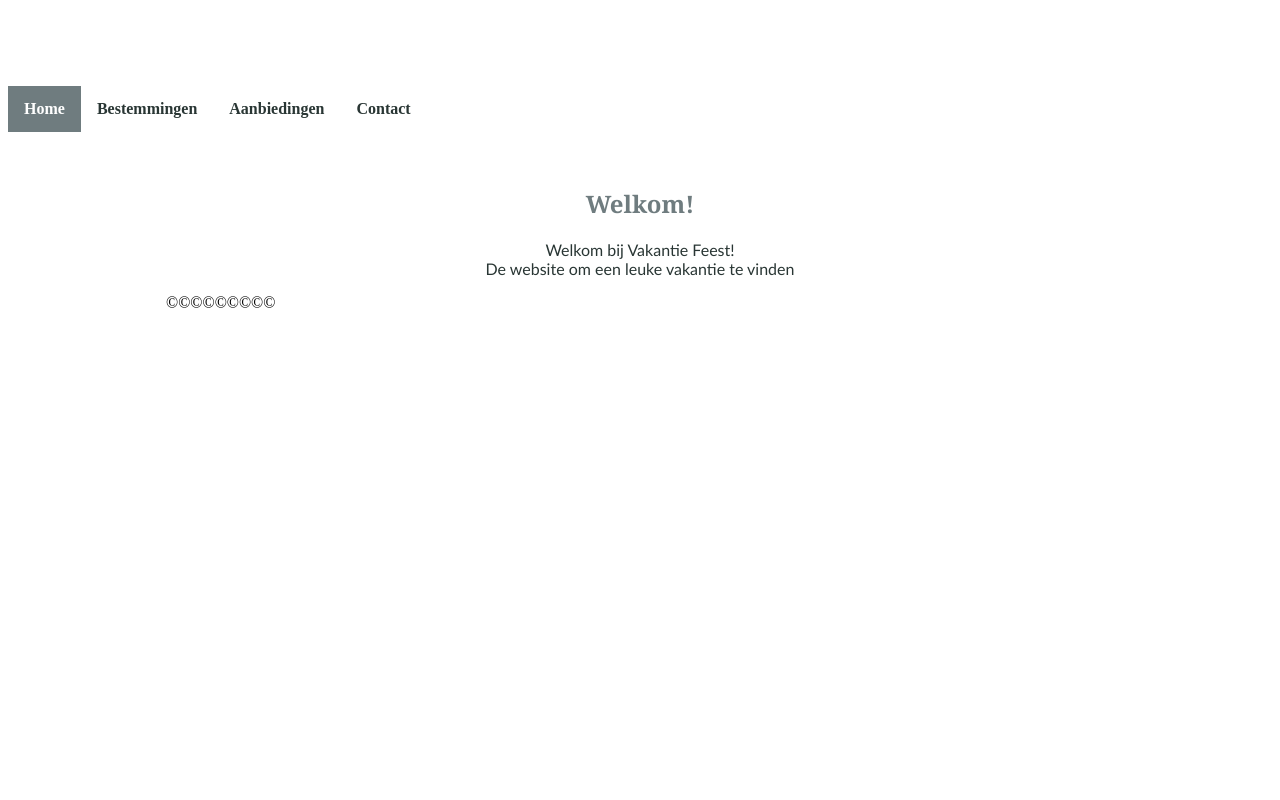
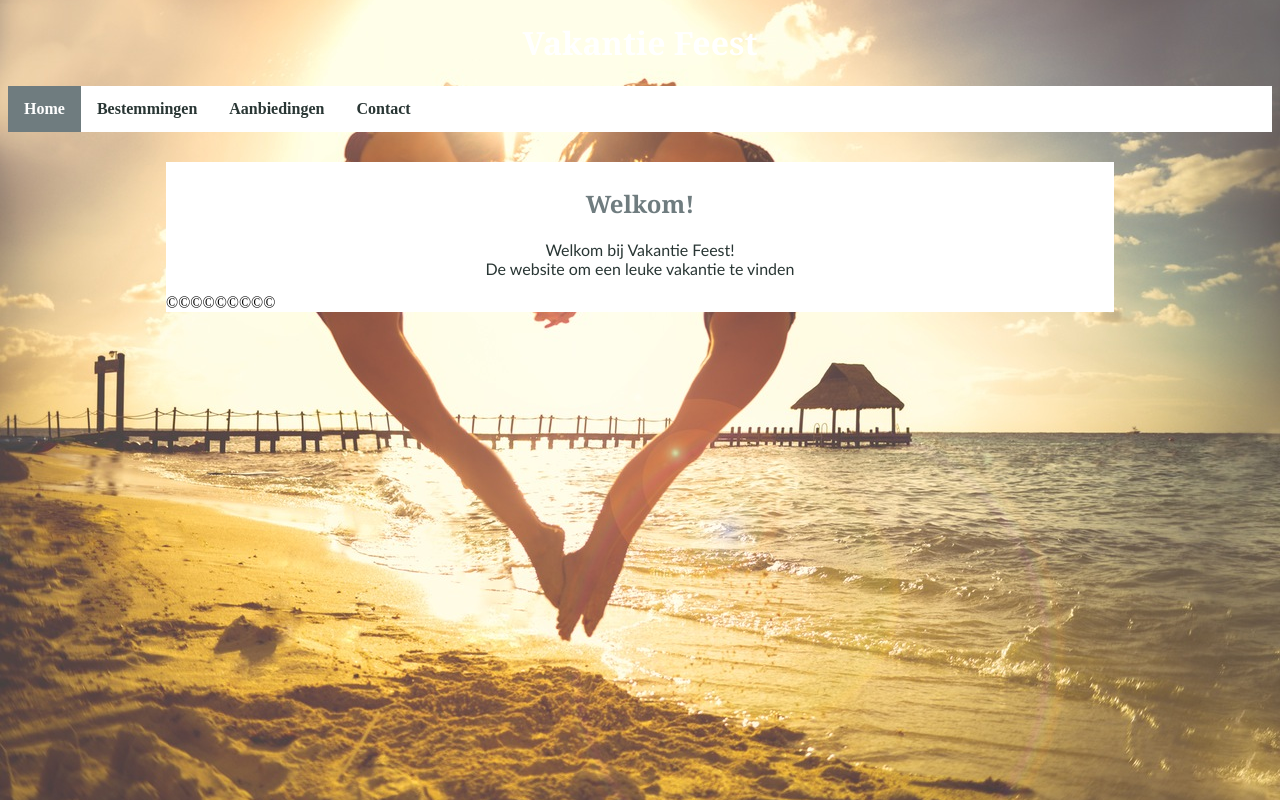
Before and after one commit to lawik123/Webtechnologie-Assignment-2, a plain HTML site: page index.html in a window 1280 px wide. Drawn offline with Linux system fonts and the light colour scheme; the site is published under a folder, as on GitHub Pages, so addresses that start at the root find nothing; a web font is replaced by a local one.

Commit message:
Background fix

```diff
--- a/css/basic.css
+++ b/css/basic.css
@@ -4,7 +4,7 @@
 
 /*html*/
 html {
-  background: url("/assets/4.jpg") no-repeat center center fixed;
+  background: url("../assets/4.jpg") no-repeat center center fixed;
   -webkit-background-size: cover;
   -moz-background-size: cover;
   -o-background-size: cover;
```
